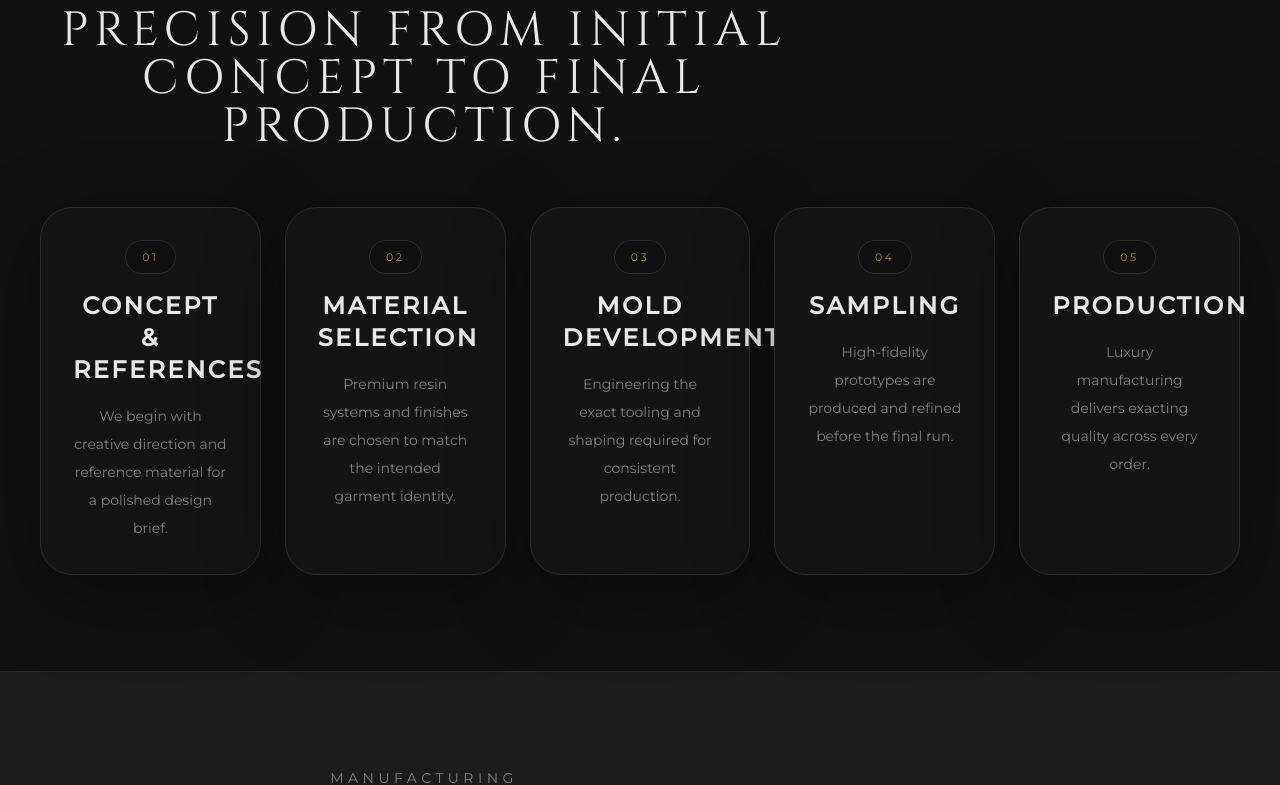
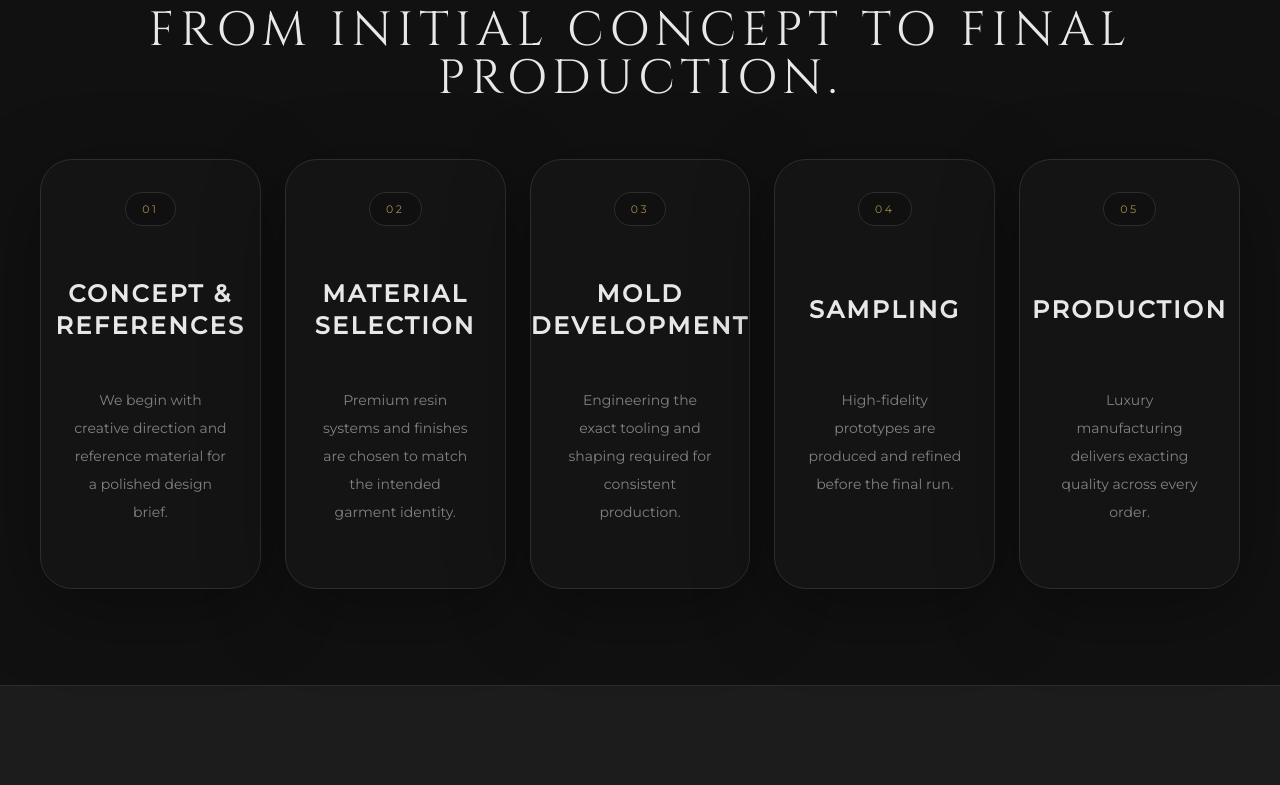
Before and after one commit to ammaryasser8883-ux/DETAILLOR, a Next.js app: page / in a window 1280 px wide. Shown: the part 6738-7523 px from the top of the page. Built offline with nearby package versions, Linux system fonts and the light colour scheme; no server answers.

Commit message:
- update uploading mechanism to optimize the time - update customization process UI

```diff
--- a/src/components/sections/ContactSection.tsx
+++ b/src/components/sections/ContactSection.tsx
@@ -404,7 +404,7 @@ export function ContactSection() {
               className="inline-flex w-full items-center justify-center rounded-full bg-primary px-8 py-4 text-sm uppercase tracking-[0.18em] text-black transition hover:bg-[#cfb868] disabled:cursor-not-allowed disabled:opacity-60"
             >
               {isSubmitting
-                ? "Submitting..."
+                ? "Uploading reference files..."
                 : "Request Samples"}
             </button>
 
--- a/src/components/sections/CustomizationProcess.tsx
+++ b/src/components/sections/CustomizationProcess.tsx
@@ -1,19 +1,31 @@
 "use client";
 
-import { motion } from 'framer-motion';
-import { processSteps } from '@/data/products';
+// Animation library
+import { motion } from "framer-motion";
+
+// Process steps data
+import { processSteps } from "@/data/products";
 
 export function CustomizationProcess() {
   return (
+    // Section wrapper
     <section className="border-t border-gunmetal bg-ink py-24">
+      {/* Container */}
       <div className="mx-auto max-w-7xl px-6 sm:px-8 lg:px-10">
-        <div className="mb-14 max-w-3xl space-y-4 text-center">
-          <p className="text-sm uppercase tracking-[0.32em] text-frost/80">Customization Process</p>
+
+        {/* Section Heading */}
+        <div className="mx-auto mb-14 max-w-5xl space-y-4 text-center">
+          <p className="text-sm uppercase tracking-[0.32em] text-frost/80">
+            Customization Process
+          </p>
+
           <h2 className="font-serif text-4xl uppercase tracking-[0.12em] text-alabaster sm:text-5xl">
-            Our luxury industrial workflow ensures uncompromising precision from initial concept to final production.
+            Our luxury industrial workflow ensures uncompromising precision
+            from initial concept to final production.
           </h2>
         </div>
 
+        {/* Process Cards */}
         <div className="grid gap-6 sm:grid-cols-2 xl:grid-cols-5">
           {processSteps.map((step, index) => (
             <motion.article
@@ -21,14 +33,76 @@ export function CustomizationProcess() {
               initial={{ opacity: 0, y: 24 }}
               whileInView={{ opacity: 1, y: 0 }}
               viewport={{ once: true, amount: 0.25 }}
-              transition={{ delay: index * 0.08, duration: 0.7, ease: 'easeOut' }}
-              className="rounded-[2rem] border border-gunmetal bg-[#141414] p-8 text-center shadow-glow"
+              transition={{
+                delay: index * 0.08,
+                duration: 0.7,
+                ease: "easeOut",
+              }}
+              className="
+                flex
+                min-h-[430px]
+                flex-col
+                items-center
+                rounded-[2rem]
+                border
+                border-gunmetal
+                bg-[#141414]
+                p-8
+                text-center
+                shadow-glow
+              "
             >
-              <span className="mb-4 inline-flex rounded-full border border-gunmetal bg-[#101010] px-4 py-2 text-[0.68rem] uppercase tracking-[0.24em] text-primary">
-                {index + 1 < 10 ? `0${index + 1}` : index + 1}
+              {/* Step Number */}
+              <span
+                className="
+                  mb-6
+                  inline-flex
+                  rounded-full
+                  border
+                  border-gunmetal
+                  bg-[#101010]
+                  px-4
+                  py-2
+                  text-[0.68rem]
+                  uppercase
+                  tracking-[0.24em]
+                  text-primary
+                "
+              >
+                {index + 1 < 10
+                  ? `0${index + 1}`
+                  : index + 1}
               </span>
-              <h3 className="text-2xl font-semibold uppercase tracking-[0.1em] text-alabaster">{step.title}</h3>
-              <p className="mt-4 text-sm leading-7 text-frost/80">{step.description}</p>
+
+              {/* Title */}
+              <h3
+                className="
+                  flex
+                  min-h-[120px]
+                  items-center
+                  justify-center
+                  text-2xl
+                  font-semibold
+                  uppercase
+                  tracking-[0.1em]
+                  text-alabaster
+                "
+              >
+                {step.title}
+              </h3>
+
+              {/* Description */}
+              <p
+                className="
+                  mt-4
+                  flex-1
+                  text-sm
+                  leading-7
+                  text-frost/80
+                "
+              >
+                {step.description}
+              </p>
             </motion.article>
           ))}
         </div>
--- a/src/lib/uploadFiles.ts
+++ b/src/lib/uploadFiles.ts
@@ -3,6 +3,13 @@ import { supabase } from "@/lib/supabase";
 
 /**
  * Upload multiple files to Supabase Storage
+ *
+ * Performance Improvement:
+ * ------------------------
+ * Upload all files in parallel instead of
+ * uploading them one-by-one.
+ *
+ * This significantly reduces total upload time.
  *
  * @param files Selected files from the form
  * @returns Array of uploaded file paths
@@ -10,16 +17,19 @@ import { supabase } from "@/lib/supabase";
 export async function uploadFiles(
   files: FileList
 ): Promise<string[]> {
-  // Store uploaded file paths
-  const uploadedPaths: string[] = [];
 
-  // Loop through selected files
-  for (const file of Array.from(files)) {
-    // Create unique filename
+  // Convert FileList into a normal array
+  const fileArray = Array.from(files);
+
+  // Create one upload promise per file
+  const uploadPromises = fileArray.map(
+    async (file) => {
+
+      // Generate unique file name
       const filePath =
         `${Date.now()}-${Math.random()}-${file.name}`;
 
-    // Upload file to storage bucket
+      // Upload file to Supabase Storage
       const { error } =
         await supabase.storage
           .from("reference-files")
@@ -30,10 +40,15 @@ export async function uploadFiles(
         throw error;
       }
 
-    // Save path for later use
-    uploadedPaths.push(filePath);
+      // Return uploaded path
+      return filePath;
     }
+  );
 
-  // Return uploaded paths
+  // Execute all uploads simultaneously
+  const uploadedPaths =
+    await Promise.all(uploadPromises);
+
+  // Return uploaded file paths
   return uploadedPaths;
 }
```
Lines whose indentation alone changed are shown as unchanged.
